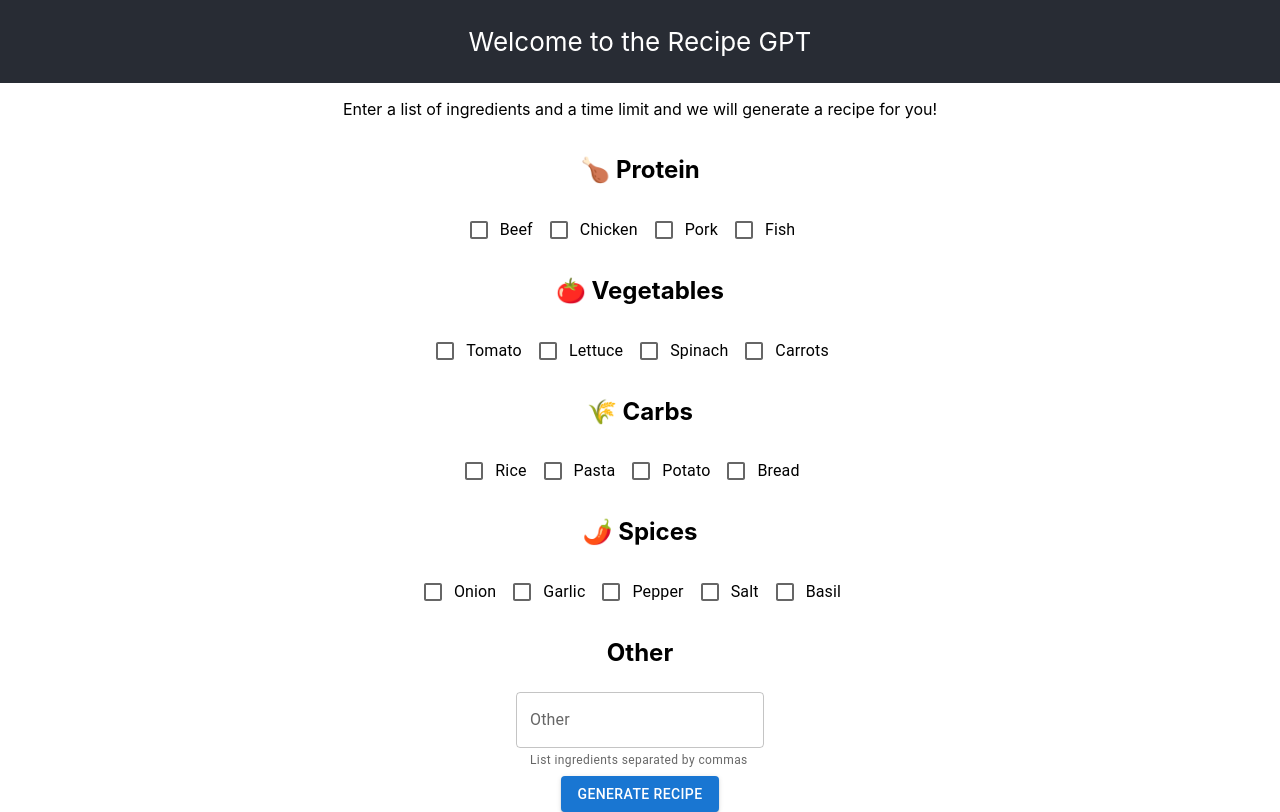
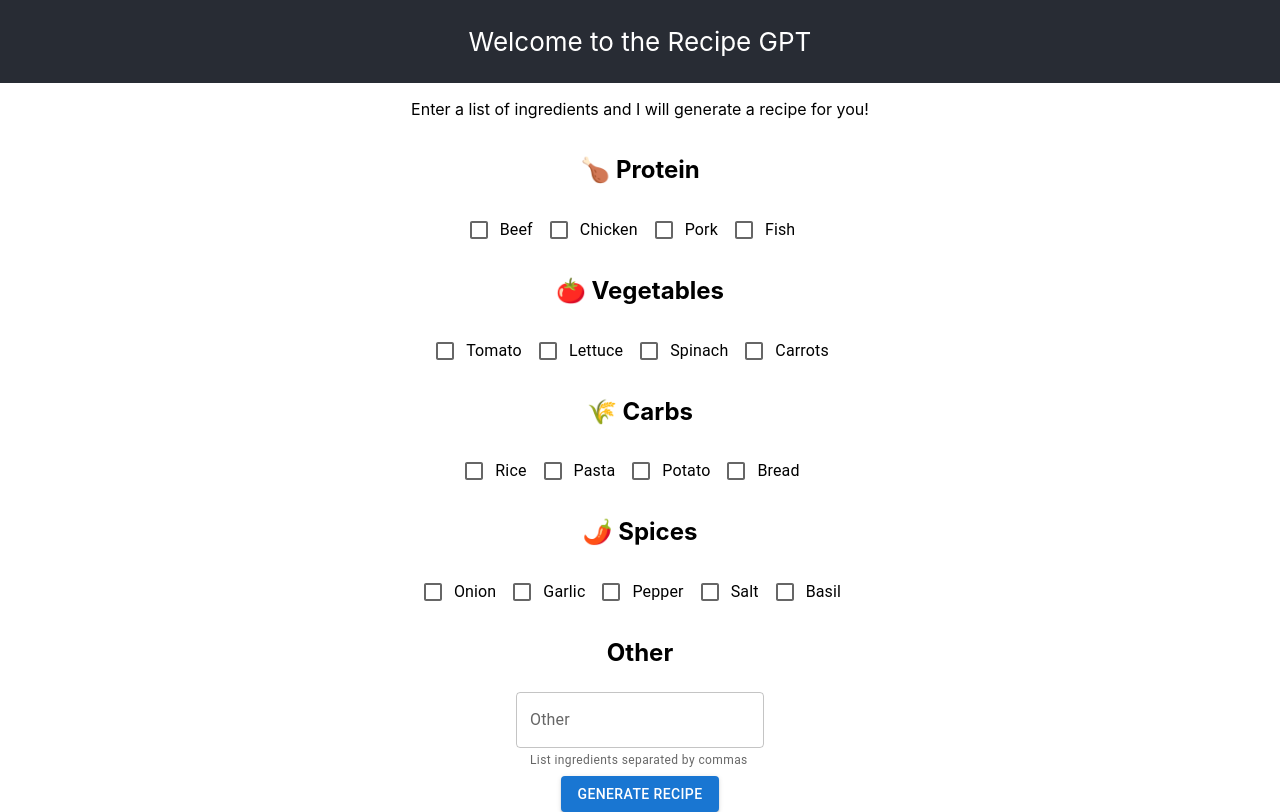
Before and after one commit to tiagomiotto/recipe-gpt, a React (Create React App) app in the folder client/: page / in a window 1280 px wide. Built offline with nearby package versions, Linux system fonts and the light colour scheme.

Commit message:
Change the header text

```diff
--- a/client/src/App.js
+++ b/client/src/App.js
@@ -44,7 +44,7 @@ function App() {
       </header>
 
       <section>
-        <p>Enter a list of ingredients and a time limit and we will generate a recipe for you!</p>
+        <p>Enter a list of ingredients and I will generate a recipe for you!</p>
 
         <form onSubmit={handleSubmit(submit)}>
           <h2>🍗 Protein</h2>
```
